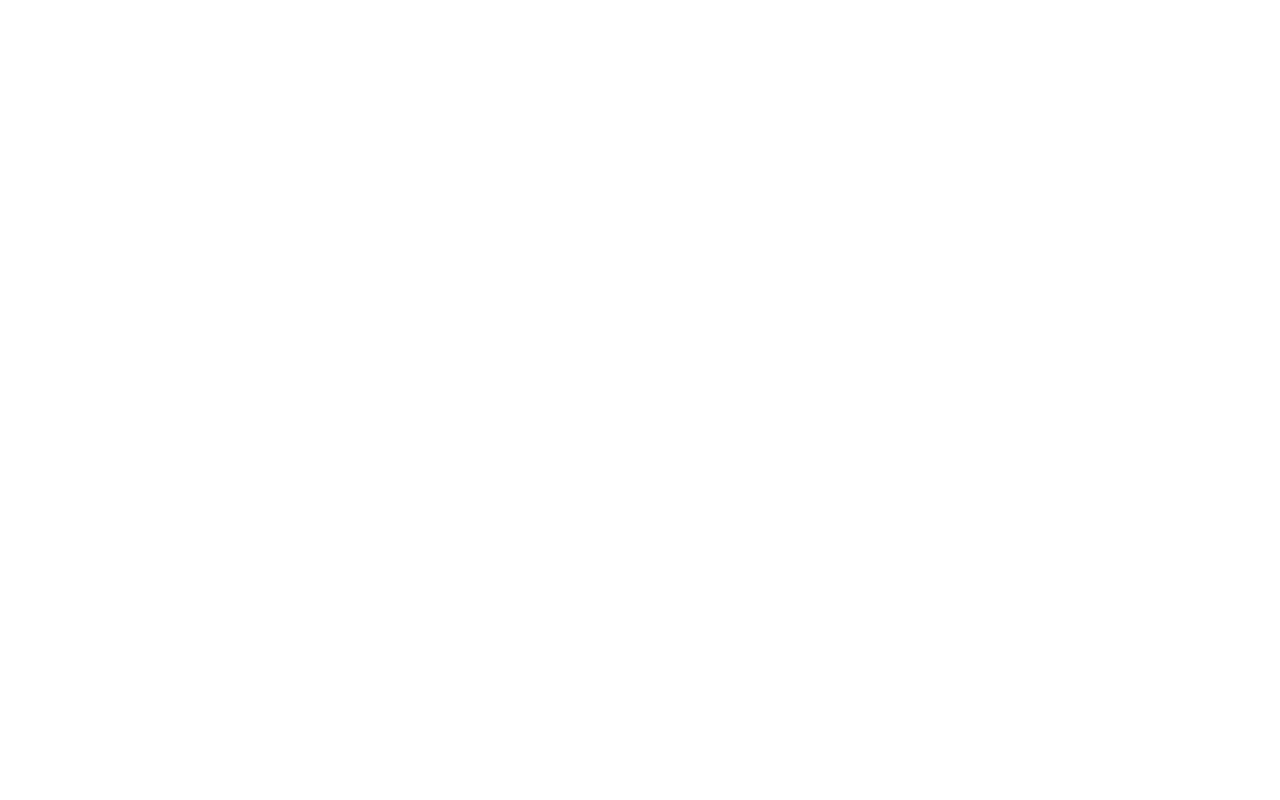
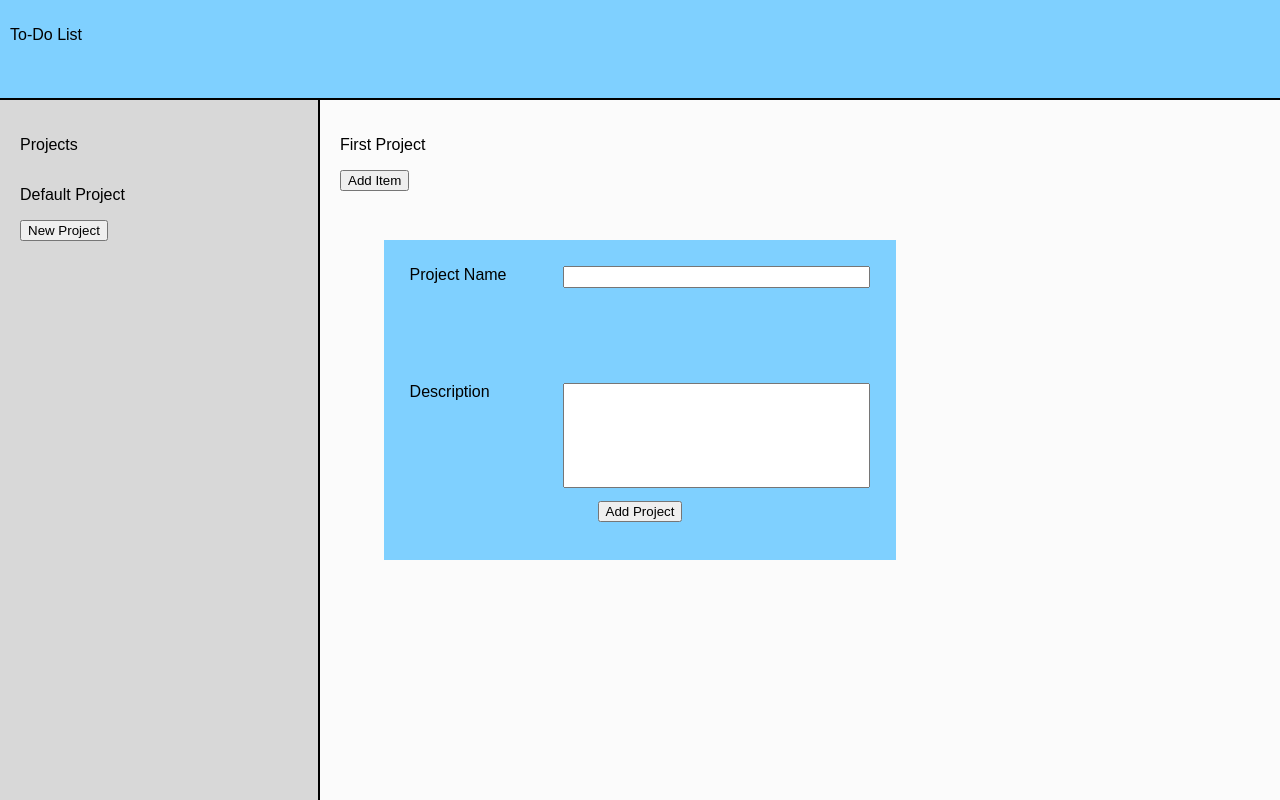
Before and after one commit to TylerWSchnabel/to-do-list, a website built with webpack: page dist/index.html in a window 1280 px wide. Built offline with nearby package versions, Linux system fonts and the light colour scheme.

Commit message:
fixed createProject function

```diff
--- a/package.json
+++ b/package.json
@@ -1,7 +1,6 @@
 {
   "name": "to-do-list",
   "version": "1.0.0",
-  "description": "",
   "private": true,
   "scripts": {
     "test": "echo \"Error: no test specified\" && exit 1",
@@ -26,5 +25,7 @@
   },
   "dependencies": {
     "lodash": "^4.17.21"
-  }
+  },
+  "main": "webpack.config.js",
+  "description": ""
 }
--- a/src/index.js
+++ b/src/index.js
@@ -1 +1,28 @@
 import _ from 'lodash';
+import './style.css';
+import ListItem from './modules/todoItems';
+import Project from './modules/project';
+
+
+function createProject(){
+    console.log("CreateProject running");
+    let projectFormName = document.getElementById("add-project-name");
+    let projectFormDescription = document.getElementById("add-project-description");
+    let projectList = document.getElementById('project-list');
+
+    let newProject = new Project(projectFormName.value, projectFormDescription.value);
+
+    let newProjectDiv = document.createElement('div');
+    newProjectDiv.setAttribute('class', "project-name");
+    newProjectDiv.textContent = newProject.title;
+    projectList.appendChild(newProjectDiv);
+    console.log("project added");
+}
+
+function print(){
+    let projectFormName = document.getElementById("add-project-name");
+    console.log (projectFormName);
+}
+
+let addProjectBtn = document.getElementById("add-project-button");
+addProjectBtn.addEventListener("click", createProject);
--- /dev/null
+++ b/src/modules/project.js
@@ -0,0 +1,14 @@
+import { CleanPlugin } from "webpack";
+
+class Project {
+    constructor(title, description){
+        this.title = title;
+        this.description = description;
+    }
+
+    addItem(){
+
+    }
+}
+
+export default Project
--- /dev/null
+++ b/src/modules/todoItems.js
@@ -0,0 +1,23 @@
+//import { CleanPlugin } from "webpack";
+
+class ListItem {
+
+    constructor(title, description, dueDate, priority, notes, complete){
+        this.title = title;
+        this.description = description;
+        this.dueDate = dueDate;
+        this.priority = priority;
+        this.notes = notes;
+        this.complete = complete;
+
+        const markComplete = () => {
+            if (complete === false){
+                complete = true;
+            } else if (complete === true) {
+                complete = false;
+            }
+        }
+    }
+}
+
+export default ListItem;
--- a/src/style.css
+++ b/src/style.css
@@ -0,0 +1,84 @@
+
+
+
+body{
+    margin: 0;
+    font-family: Arial, Helvetica, sans-serif;
+}
+.main{
+    height: 100vh;
+    width: 100%;
+    display: grid;
+    grid-template-rows: 1fr 7fr;
+    margin: 0;
+}
+
+.topNav {
+    background-color: rgb(127, 208, 255);
+    color: black;
+    z-index: 3;
+    border-width: 2px;
+    border-color: black;
+    border-bottom-style: solid;
+    padding: 10px;
+}
+
+.bottom {
+    display: grid;
+    grid-template-columns: 1fr 3fr;
+}
+
+#left-bottom{
+    background-color: rgb(216, 216, 216);
+    border-right-style: solid;
+    border-width: 2px;
+    border-color: black;
+    z-index: 2;
+    padding: 20px;
+}
+
+#project-list{
+    display: grid;
+    grid-template-columns: 1fr;
+
+}
+
+#right-bottom{
+    background-color: rgb(251, 251, 251);
+    padding: 20px;
+}
+
+.project-title{
+    list-style: none;
+}
+
+.add-form-container{
+    position: absolute;
+    left: 30%;
+    width: 40%;
+    top: 30%;
+    height: 40%;
+    background-color: rgb(127, 208, 255);
+    align-items: center;
+    justify-items: center;
+}
+
+.add-form{
+    display: grid;
+    height: 80%;
+    width: 90%;
+    grid-template-columns: 1fr 2fr;
+    grid-template-rows: 1fr 1fr;
+    padding: 5%;
+    row-gap: 5%;
+
+}
+
+#add-project-name{
+    height: 16px;
+}
+
+#add-project-button{
+    grid-column: 1 / span 2;
+    justify-self: center;
+}
```
Also changed, not shown: dist/bundle.js (added), dist/bundle.js.LICENSE.txt (added), dist/index.html, 1 other file.
